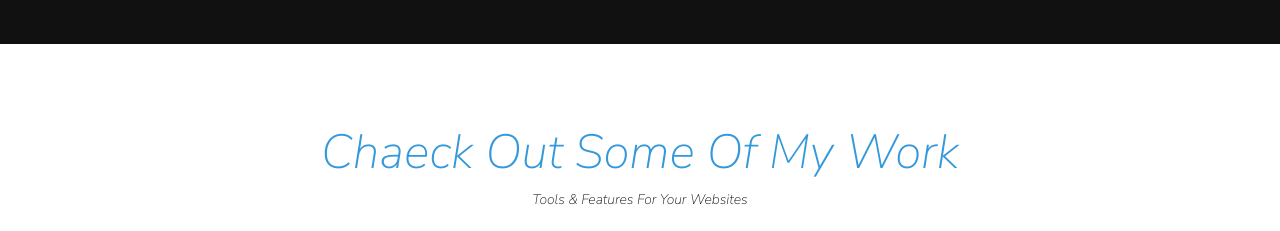
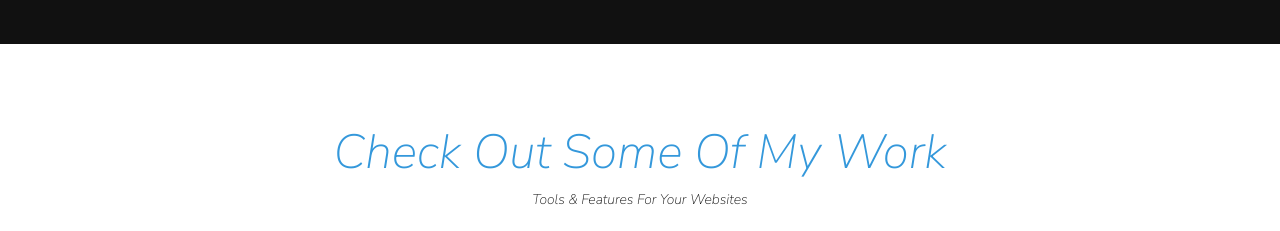
Before and after one commit to pabloespinal/pabloespinal.github.io, a plain HTML site: page index.html in a window 1280 px wide. Shown: the part 1440-1671 px from the top of the page. Drawn offline with nearby package versions, Linux system fonts and the light colour scheme.

Commit message:
Update index.html

```diff
--- a/index.html
+++ b/index.html
@@ -95,7 +95,7 @@
 
     <section class="services2" id="services2">
       <div class="heading">
-        <h2>Chaeck Out Some Of My Work</h2>
+        <h2>Check Out Some Of My Work</h2>
         <p>Tools & Features For Your Websites</p>
       </div>
       <div class="container">
```
